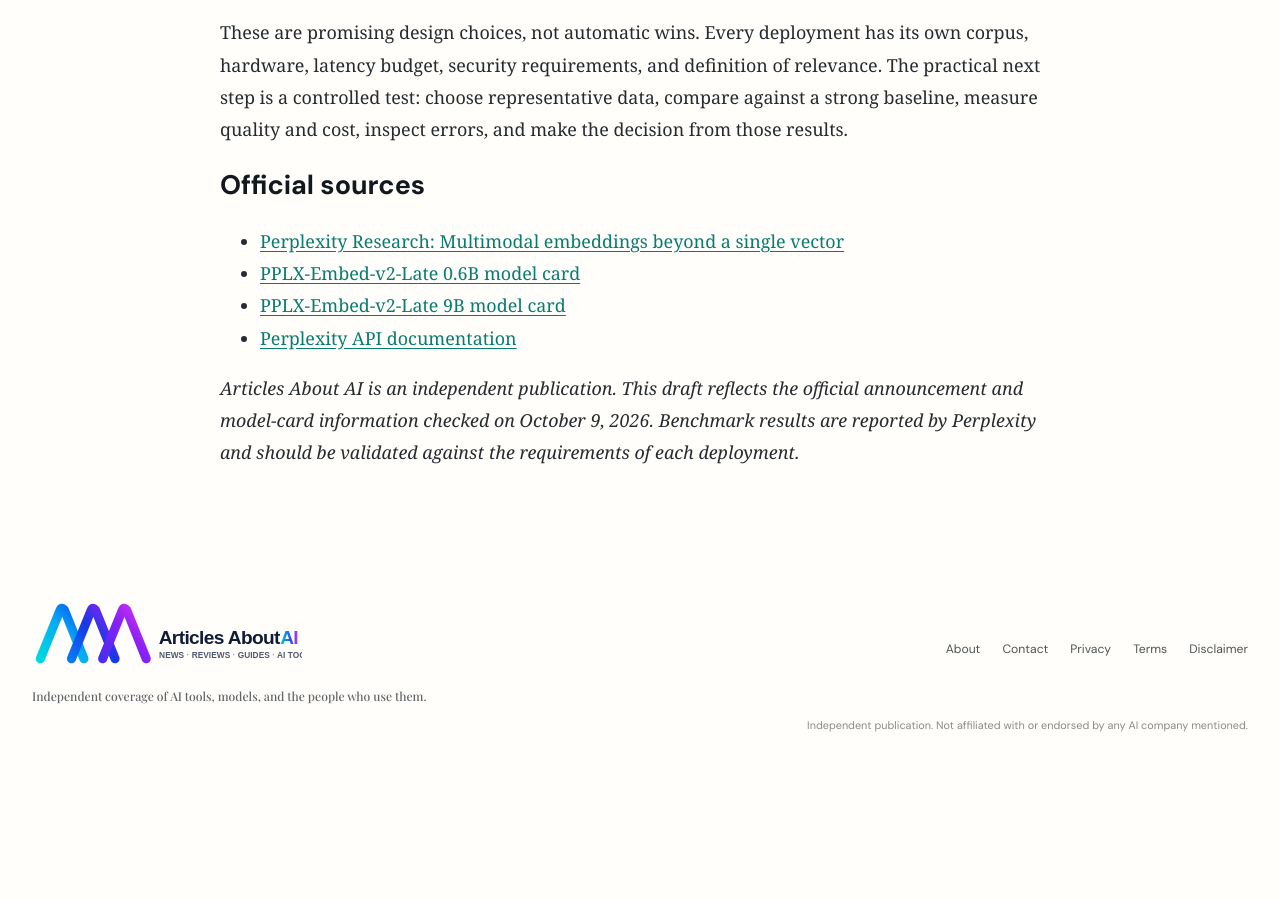
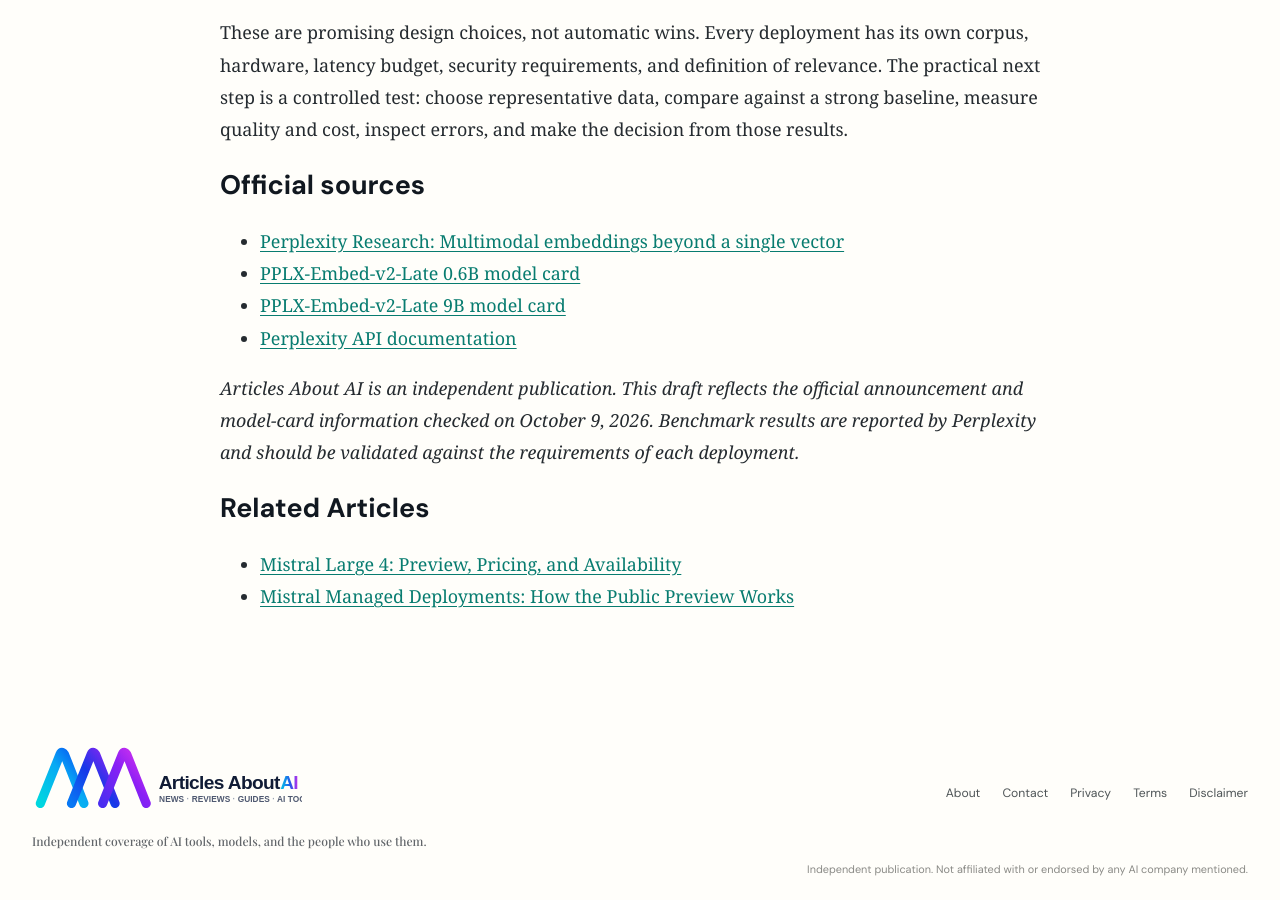
Before and after one commit to todaysnewsai/ChatGPTScope, a Jekyll site: the page built from _posts/2026-10-09-perplexity-multimodal-embeddings-late-interaction.md, in a window 1280 px wide and 900 px high, scrolled down 10115 px. Built offline with Jekyll 4.4.1, drawn with Linux system fonts in a browser that asks for light colours; before the commit the page ends 10871 px from its top, so only the background shows below that.

Commit message:
Add relevant internal links to article

```diff
--- a/_posts/2026-10-09-perplexity-multimodal-embeddings-late-interaction.md
+++ b/_posts/2026-10-09-perplexity-multimodal-embeddings-late-interaction.md
@@ -401,3 +401,8 @@
 the official announcement and model-card information checked on October
 9, 2026. Benchmark results are reported by Perplexity and should be
 validated against the requirements of each deployment.*
+
+## Related Articles
+
+- [Mistral Large 4: Preview, Pricing, and Availability](https://articlesaboutai.com/news/2026/10/10/mistral-large-4-preview-pricing/)
+- [Mistral Managed Deployments: How the Public Preview Works](https://articlesaboutai.com/news/2026/10/10/mistral-managed-deployments-public-preview/)
```
